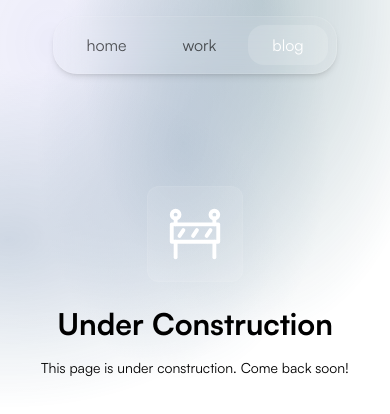
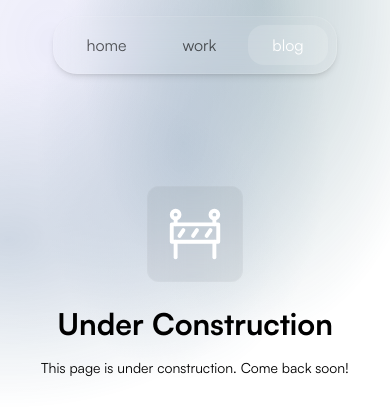
Before and after one commit to toobatux/portfolio, a Next.js app: page /blog in a window 390 px wide. Shown: the top 414 px of the page. Built offline with nearby package versions, Linux system fonts and the light colour scheme.

Commit message:
backblog phone image scaling fix

```diff
--- a/src/app/(blog)/blog/page.tsx
+++ b/src/app/(blog)/blog/page.tsx
@@ -49,7 +49,7 @@ export default async function BlogsPage() {
           </div> */}
 
           <div className="flex flex-col z-10 w-full items-center text-sm h-full mt-24 px-6 gap-6">
-            <div className="flex p-4 items-center justify-center h-24 w-24 bg-white/10 rounded-xl border border-white/5">
+            <div className="flex p-4 items-center justify-center h-24 w-24 bg-black/5 backdrop-blur-lg dark:bg-white/10 rounded-xl border border-white/5">
               <Image
                 src={Construction}
                 height={100}
--- a/src/app/components/BackBlog.tsx
+++ b/src/app/components/BackBlog.tsx
@@ -129,9 +129,10 @@ const BackBlog = () => {
             </div>
           </div>
           <div className="flex flex-col w-full md:w-1/2 items-center">
+            <div className="md:translate-y-[8rem] lg:translate-y-[12rem]">
               <div
-              className="relative flex md:translate-y-[10rem] lg:translate-y-[15rem] w-full justify-center md:max-w-[25rem]"
-              ref={photo}
+                className="relative flex w-full justify-center md:max-w-[20rem] lg:max-w-[28rem] group-hover:-translate-y-[10px] transition-transform"
+                // ref={photo}
               >
                 <Image
                   src="/bbPhone.png"
@@ -145,6 +146,7 @@ const BackBlog = () => {
             </div>
           </div>
         </div>
+      </div>
     </Link>
   );
 };
```
Lines whose indentation alone changed are shown as unchanged.
